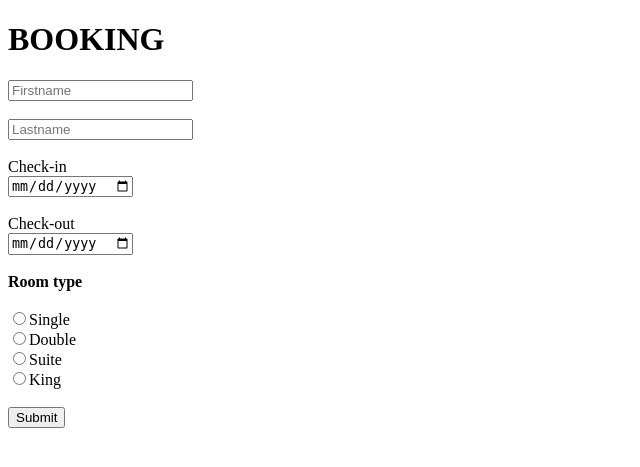
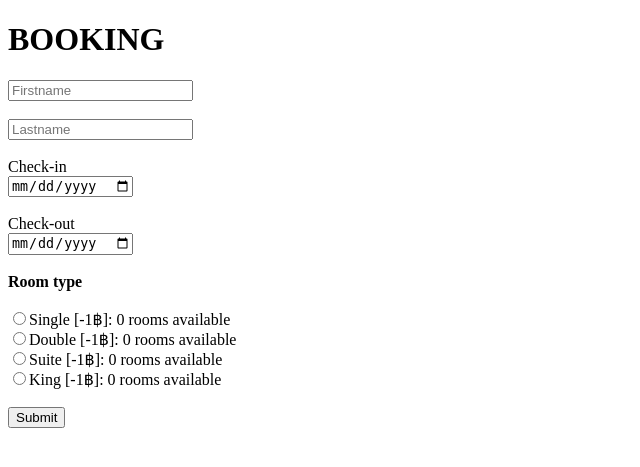
Before and after one commit to ftnd/ITCS443-Project-Hotel-Booking, a Flask app: page /booking in a window 1280 px wide. Shown: the top 467 px of the page, without its empty margins (0-640 px from the left). Run offline with Flask 2, Linux system fonts and the light colour scheme; data that the repository does not hold is empty.

Commit message:
Implement sending data to booking.html

```diff
--- a/app.py
+++ b/app.py
@@ -56,16 +56,16 @@ def booking():
         edate = request.form['EndDate']
 
         # Get rooms from database
-        cursor.execute("SELECT * FROM room where status = 0 AND name = LOWER('"+roomtype+"')")
+        cursor.execute("SELECT * FROM room where status = 'available' AND name = LOWER('"+roomtype+"')")
         rows = cursor.fetchall()
         print("Read",cursor.rowcount,"row(s) of data.")
         rid = -1
         for row in rows:
             rid = int(str(row[0]))
             break
-        if rid == -1:
+        if cursor.rowcount == 0:
             return render_template("booking.html", err = -1, msg = "Selected room is unavailable.")
-        return redirect(url_for('payment', rid = rid))
+        return redirect(url_for('payment', fname = fname, lname = lname, rid = rid, sdate = sdate, edate = edate))
     else:
         countSingle = 0; countDouble = 0; countSuite = 0; countKing = 0
         priceSingle = -1; priceDouble = -1; priceSuite = -1; priceKing= -1
@@ -93,10 +93,10 @@ def booking():
 def checkin():
     return "Hello, This is the Checking-in page!"
 
-@app.route("/payment/<rid>",methods = ['POST', 'GET'])
-def payment(rid):
+@app.route("/payment",methods = ['POST', 'GET'])
+def payment():
     if request.method == 'POST':
-        cursor.execute("UPDATE room SET status = 1 WHERE 'id' = '"+rid+"' AND 'status' = 0;")
+        cursor.execute("UPDATE room SET status = 1 WHERE 'id' = '"+rid+"' AND 'status' = 'available';")
         rows = cursor.fetchall()
         result = rows.rowcount
         if result == 0:
@@ -105,7 +105,12 @@ def payment(rid):
             cursor.execute("INSERT INTO reservation ()")
             return "Payment success. Your room is reserved."
     else:
-        return "Hello %s, This is the Payment page!" %rid
+        fname = request.args.get('fname',None)
+        lname = request.args.get('lname',None)
+        rid = request.args.get('rid', None)
+        sdate = request.args.get('sdate',None)
+        edate = request.args.get('edate',None)
+        return "This is the Payment page!<br>Customer: %s %s<br>Room ID: %s<br>From: %s  To: %s" %(fname,lname,rid,sdate,edate)
 
 
 # # Close Database Connection
--- a/templates/booking.html
+++ b/templates/booking.html
@@ -19,14 +19,14 @@
 					Check-in <br>
 					<input class="input--style-3" type="date" name="StartDate" placeholder="From date" required=""> <br><br>
 					Check-out <br>
-					<input class="input--style-3" type="date" name="EndDate" placeholder="To date" required=""> <br><br>
+					<input class="input--style-3" type="date" name="EndDate" placeholder="To date" min=StartDate required=""> <br><br>
 
 					<b>Room type</b><br><br>
 
-					<input type="radio" name="RoomType" value="Single">Single <br>
-					<input type="radio" name="RoomType" value="Double">Double <br>
-					<input type="radio" name="RoomType" value="Suite">Suite <br>
-					<input type="radio" name="RoomType" value="King">King <br>
+					<input type="radio" name="RoomType" value="Single">Single [{{priceSingle}}฿]: {{countSingle}} rooms available<br>
+					<input type="radio" name="RoomType" value="Double">Double [{{priceDouble}}฿]: {{countDouble}} rooms available <br>
+					<input type="radio" name="RoomType" value="Suite">Suite [{{priceSuite}}฿]: {{countSuite}} rooms available <br>
+					<input type="radio" name="RoomType" value="King">King [{{priceKing}}฿]: {{countKing}} rooms available <br>
 					<br>
 					<input type="submit" value="Submit">
 				</form>
```
